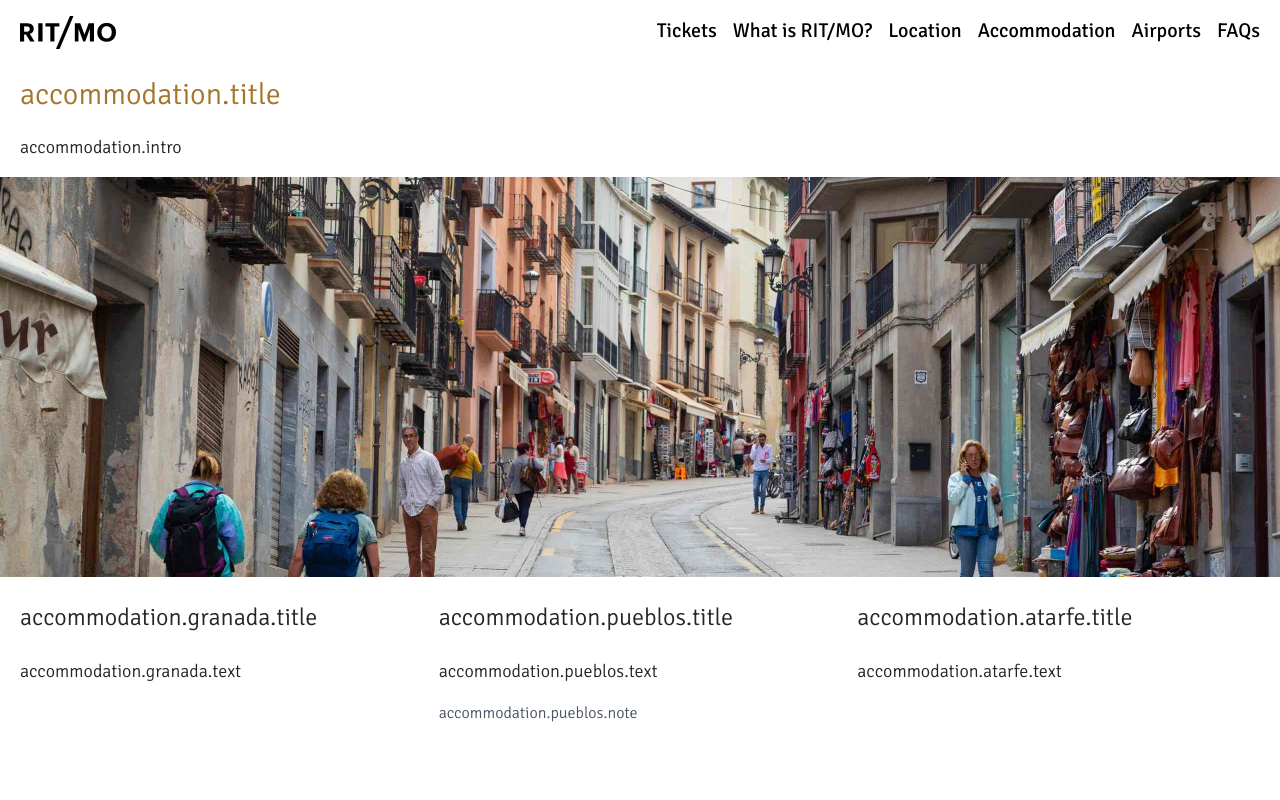
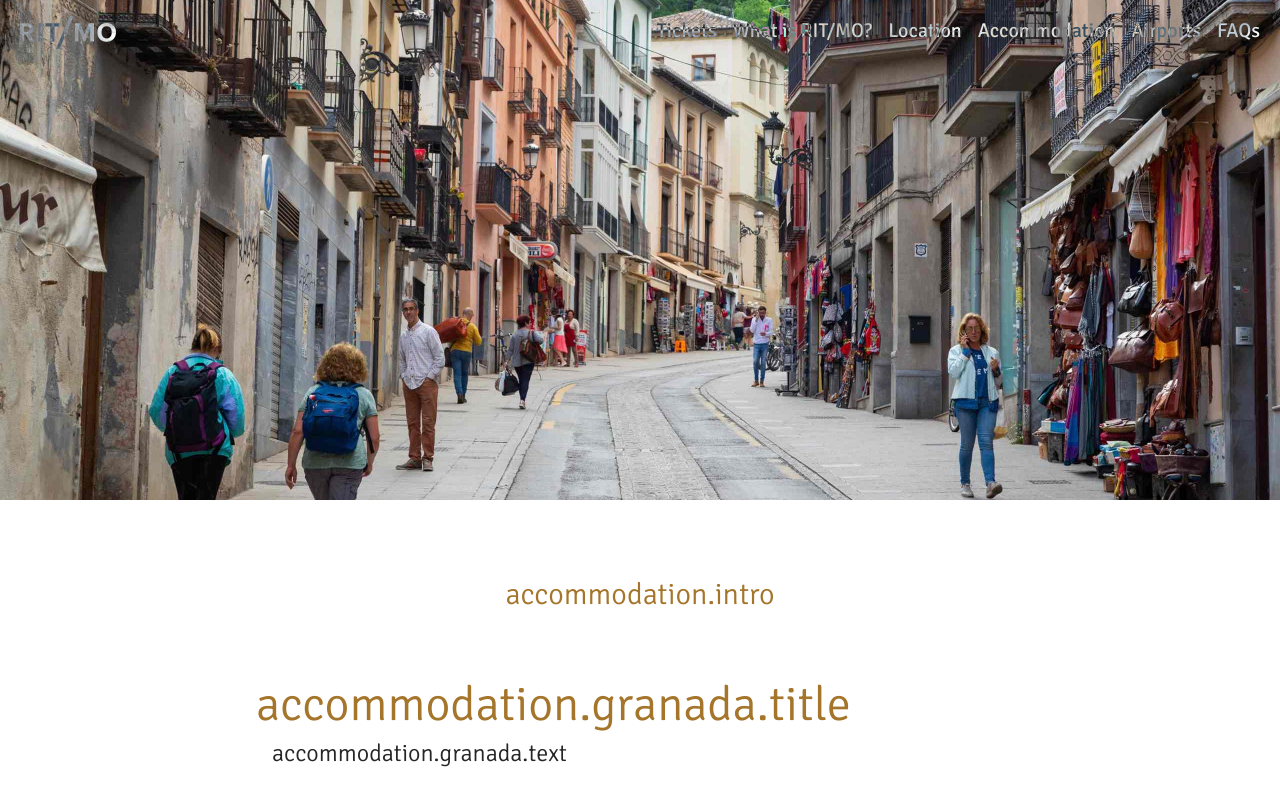
Before and after one commit to manumorante/ritmo2025, a Next.js app: page /1/accommodation in a window 1280 px wide. Shown: the top 800 px of the page. Built offline with nearby package versions, Linux system fonts and the light colour scheme.

Commit message:
feat: enhance accommodation page layout and update content for clarity

```diff
--- a/app/[lang]/accommodation/page.tsx
+++ b/app/[lang]/accommodation/page.tsx
@@ -1,6 +1,6 @@
 import cx from "clsx"
 import { getDictionary } from "@/util/dictionary"
-import { HeroImage } from "@/components"
+import Image from "next/image"
 
 export default async function AccommodationPage({
   params: { lang },
@@ -8,30 +8,37 @@ export default async function AccommodationPage({
   params: { lang: string }
 }) {
   const { t } = getDictionary(lang)
-  const optionsCx = cx("grid grid-cols-1 sm:grid-cols-3 gap-4")
   const optionCx = cx("Option")
-  const optionTitleCx = cx("text-2xl mb-6 line-clamp-3")
-  const noteCx = cx("text-base text-gray")
+  const optionTitleCx = cx("text-primary text-5xl mb-2")
+  const textCx = cx("text-2xl px-4")
+  const noteCx = cx("text-gray")
 
   return (
-    <main className="Page Accommodation text-lg">
+    <main className="Page Accommodation">
+      <Image
+        className="w-full h-[40vh] sm:h-[500px] object-cover"
+        src="/granada.jpg"
+        width={1120}
+        height={721}
+        alt="Img"
+      />
+
       <div className="header-flat" />
 
       <div className="container">
-        <h2 className="pageTitle">{t("accommodation.title")}</h2>
-        <p dangerouslySetInnerHTML={{ __html: t("accommodation.intro") }} />
-      </div>
+        <h2
+          className="pageTitle text-center mb-12"
+          dangerouslySetInnerHTML={{ __html: t("accommodation.intro") }}
+        />
 
-      <HeroImage src="/granada.jpg" />
-
-      <div className="container">
-        <div className={optionsCx}>
+        <div className="max-w-md mx-auto space-y-20">
           <div className={optionCx}>
             <h3 className={optionTitleCx}>
               {t("accommodation.granada.title")}
             </h3>
 
             <p
+              className={textCx}
               dangerouslySetInnerHTML={{
                 __html: t("accommodation.granada.text"),
               }}
@@ -44,6 +51,7 @@ export default async function AccommodationPage({
             </h3>
 
             <p
+              className={textCx}
               dangerouslySetInnerHTML={{
                 __html: t("accommodation.pueblos.text"),
               }}
@@ -59,6 +67,7 @@ export default async function AccommodationPage({
           <div className={optionCx}>
             <h3 className={optionTitleCx}>{t("accommodation.atarfe.title")}</h3>
             <p
+              className={textCx}
               dangerouslySetInnerHTML={{
                 __html: t("accommodation.atarfe.text"),
               }}
--- a/app/[lang]/faqs/page.tsx
+++ b/app/[lang]/faqs/page.tsx
@@ -42,7 +42,7 @@ export default async function FaqsPage({
                   {section.title}
                 </Link>
 
-                <div className="FAQs space-y-12">
+                <div className="FAQs space-y-10 max-w-md mx-auto">
                   {items.map((key) => (
                     <div
                       key={key}
@@ -50,7 +50,7 @@ export default async function FaqsPage({
                       className="group"
                     >
                       <Link
-                        className="cursor-pointer font-medium text-[1.2em] block mb-2 no-underline"
+                        className="cursor-pointer font-medium text-[1.2em] block mb-1 no-underline"
                         href={`#${sectionKey}-${key}`}
                       >
                         {section.items[key].q}
--- a/data/en.json
+++ b/data/en.json
@@ -114,13 +114,13 @@
   },
   "accommodation": {
     "title": "Recommendations for accommodation",
-    "intro": "In Granada or in nearby towns or next to the town of Atarfe. Check out these recommendations for accommodation.",
+    "intro": "Accommodation in Granada, in nearby towns or next to the town of Atarfe",
     "granada": {
-      "title": "In Granada",
+      "title": "Granada city",
       "text": "It is located <strong>only 15 minutes by car</strong> from the festival site. Although you can go to the festival by car since private parking is offered, we recommend that you take the bus. If you are staying in Granada, you can take the <a href='/#site-and-schedule-autobus'>round-trip buses</a> that the organization will enable."
     },
     "pueblos": {
-      "title": "In closer towns",
+      "title": "Nearest towns",
       "text": "A second option is to stay in some of the closest towns to the festival site. If this is done, we recommend going to the festival by taxi in groups of 3-4 people. The closest town is <strong>Atarfe, 8 minutes by car</strong>. If you choose this option, the price of the one-way taxi is around €10 one way. We recommend arranging the return trip with a 24-hour taxi service (the price of the taxi on the return increases to around €15 or €18 as you have to call it to come to the premises to pick up users).",
       "note": "If you call the taxi at the end of each day of the festival, you will have to wait due to the high demand at those times. There is no taxi or Uber stop on the festival grounds, so the return trip by taxi must be made by calling one of the available taxi services."
     },
--- a/data/es.json
+++ b/data/es.json
@@ -100,13 +100,13 @@
   },
   "accommodation": {
     "title": "Recomendaciones para alojamiento",
-    "intro": "En Granada o en pueblos cercanos o junto al pueblo de Atarfe. Mira estas recomendaciones para alojamiento.",
+    "intro": "Alojamiento en Granada, pueblos cercanos o junto al pueblo de Atarfe",
     "granada": {
-      "title": "En Granada",
-      "text": "Está situada a <strong>sólo 15 minutos en coche</strong> del recinto del festival. Aunque puedes ir al festival en coche dado que se ofrece parking privado, te recomendamos que cojas el bus. Si te alojas en Granada, podrás coger los <a href='/#site-and-schedule-autobus'>buses ida-vuelta</a> que habilitará la organización."
+      "title": "Granada",
+      "text": "Está situada a <strong>sólo 15 minutos en coche</strong> del recinto del festival. Aunque puedes ir al festival en coche dado que se ofrece parking privado, te recomendamos que cojas el bus. Si te alojas en Granada, podrás coger los <a href='/es/faqs#site-and-schedule-autobus'>buses ida-vuelta</a> que habilitará la organización."
     },
     "pueblos": {
-      "title": "En pueblos más cercanos",
+      "title": "Pueblos más cercanos",
       "text": "Una segunda opción es alojarse en algunos de los <strong>pueblos más cercanos</strong> al recinto del festival. Si se hace esto, recomendamos ir al festival en taxi en grupos de 3-4 personas. El pueblo más cercano es <strong>Atarfe, a 8 minutos en coche</strong>. Si se elige esta opción el precio del taxi de ida es alrededor de 10€ la ida. Recomendamos acordar la vuelta con un servicio de taxi de 24h (el precio del taxi a la vuelta se encarece a unos 15€ o 18€ al tener que llamarlo para que acuda al recinto a recoger a los usuarios).",
       "note": "Si se llama el taxi al terminar cada una de las jornadas del festival, se tendrá que esperar debido a la alta demanda de esos momentos. No hay parada de taxi o uber en el mismo recinto del festival, por lo que la vuelta en taxi debe hacerse llamando a algunos de los servicios de taxis disponibles."
     },
```
